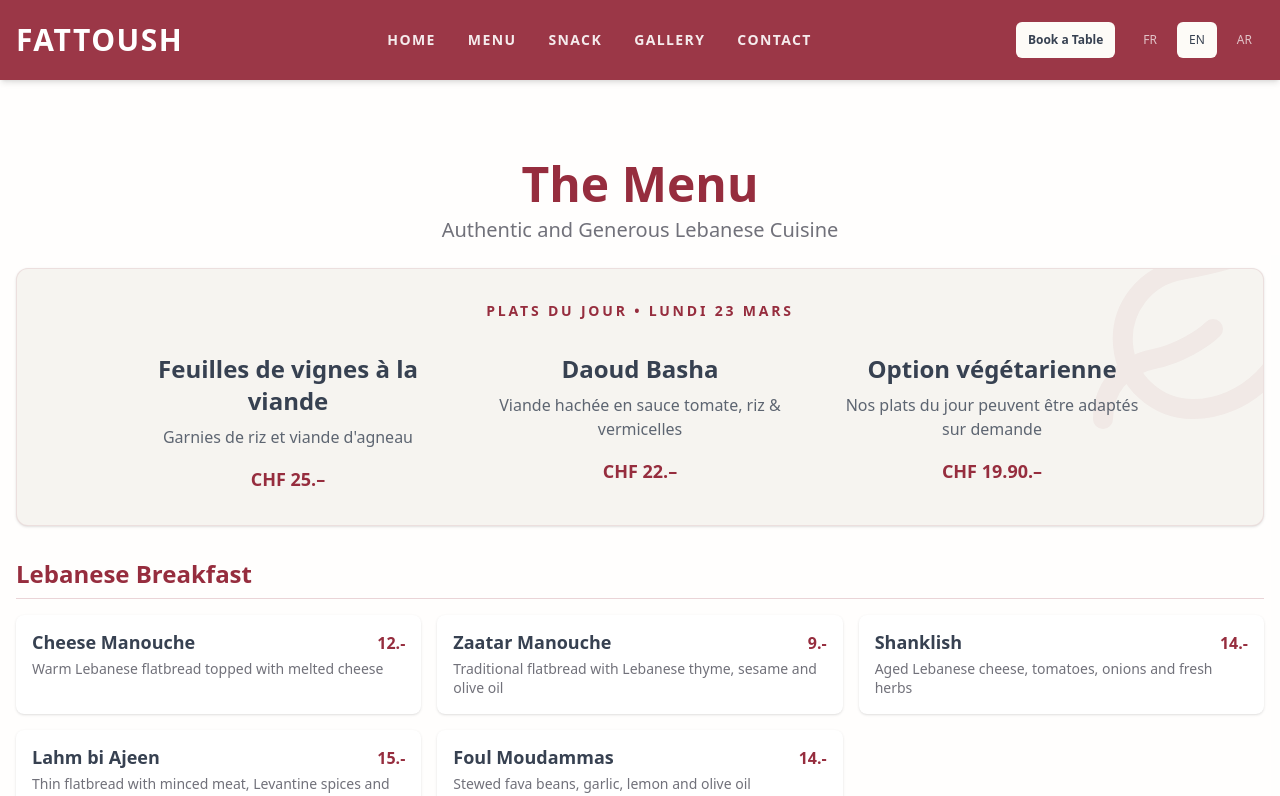
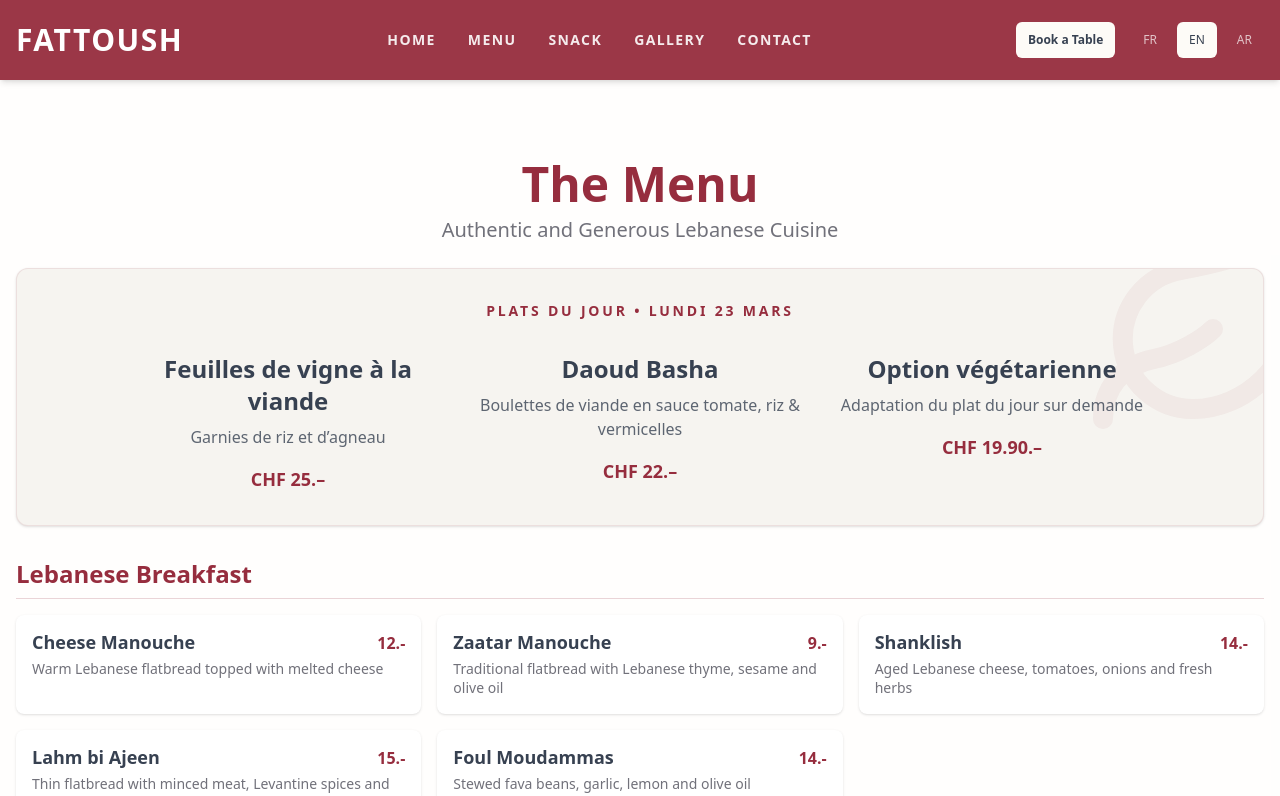
Before and after one commit to lopezdamien/fattoush, a Next.js app: page /en/menu in a window 1280 px wide. Shown: the top 796 px of the page. Built offline with nearby package versions, Linux system fonts and the light colour scheme.

Commit message:
Update plats du jour texts

```diff
--- a/src/app/[locale]/menu/page.tsx
+++ b/src/app/[locale]/menu/page.tsx
@@ -149,10 +149,10 @@
                         <div className="relative z-10 grid grid-cols-1 lg:grid-cols-3 gap-8 w-full max-w-5xl text-center mt-2">
                             <div className="flex flex-col items-center space-y-2">
                                 <h2 className="text-xl md:text-2xl font-bold text-foreground">
-                                    Feuilles de vignes à la viande
+                                    Feuilles de vigne à la viande
                                 </h2>
                                 <p className="text-sm md:text-base text-foreground/80 font-medium">
-                                    Garnies de riz et viande d'agneau
+                                    Garnies de riz et d’agneau
                                 </p>
                                 <span className="text-lg font-bold text-primary mt-2">
                                     CHF 25.–
@@ -164,7 +164,7 @@
                                     Daoud Basha
                                 </h2>
                                 <p className="text-sm md:text-base text-foreground/80 font-medium">
-                                    Viande hachée en sauce tomate, riz & vermicelles
+                                    Boulettes de viande en sauce tomate, riz & vermicelles
                                 </p>
                                 <span className="text-lg font-bold text-primary mt-2">
                                     CHF 22.–
@@ -176,7 +176,7 @@
                                     Option végétarienne
                                 </h2>
                                 <p className="text-sm md:text-base text-foreground/80 font-medium">
-                                    Nos plats du jour peuvent être adaptés sur demande
+                                    Adaptation du plat du jour sur demande
                                 </p>
                                 <span className="text-lg font-bold text-primary mt-2">
                                     CHF 19.90.–
```
